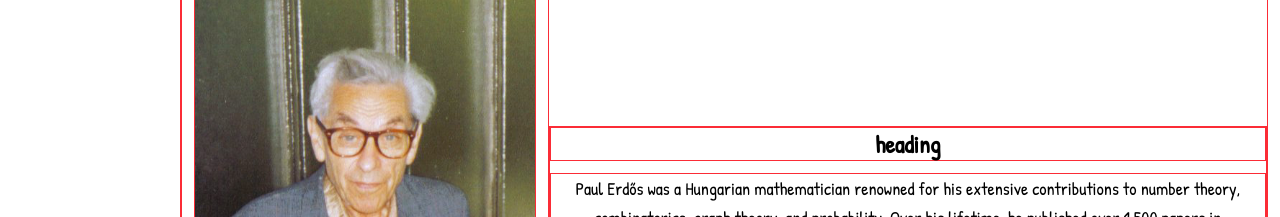
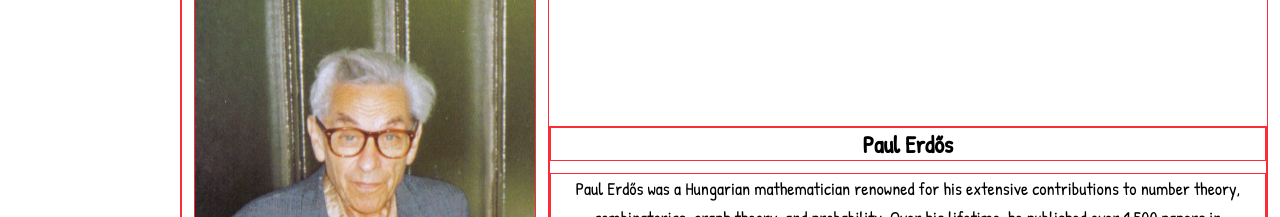
Before and after one commit to denoire/denoire.github.io, a Next.js app: page / in a window 1280 px wide. Shown: the part 8480-8697 px from the top of the page. Built offline with nearby package versions, Linux system fonts and the light colour scheme.

Commit message:
Fix subheading (Paul Erdos) for Inspirations chapter

```diff
--- a/app/page.js
+++ b/app/page.js
@@ -92,7 +92,7 @@ export default function Home() {
                   things that matter tend to unfold slowly."
               />
               <Page
-                  heading="heading"
+                  heading="Paul Erdős"
                   text="Paul Erdős was a Hungarian mathematician renowned for his extensive contributions to number theory,
                     combinatorics, graph theory, and probability. Over his lifetime, he published over 1,500 papers in
                     collaboration with more than 500 mathematicians, living out of a suitcase and devoting nearly every
```
